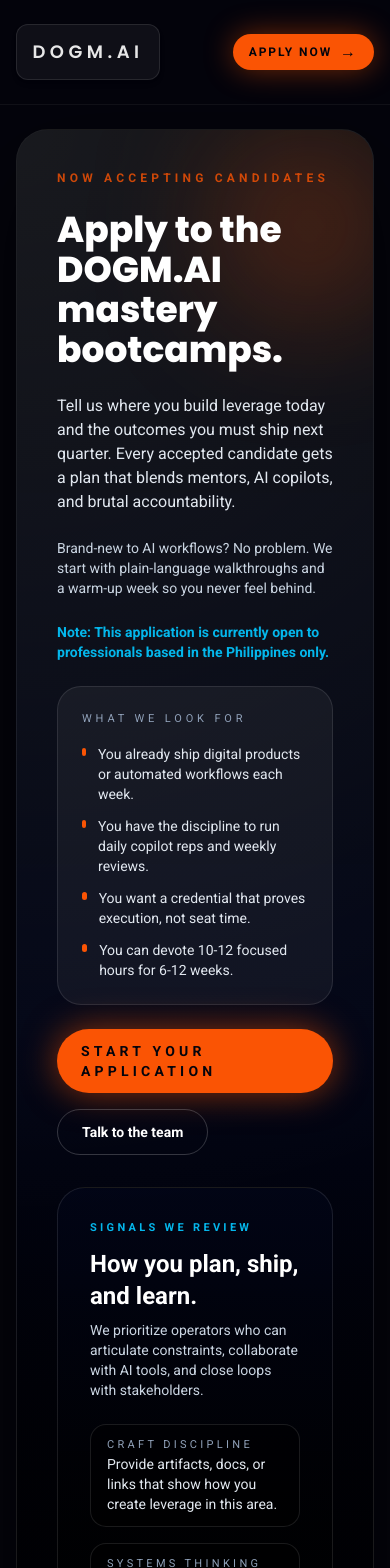
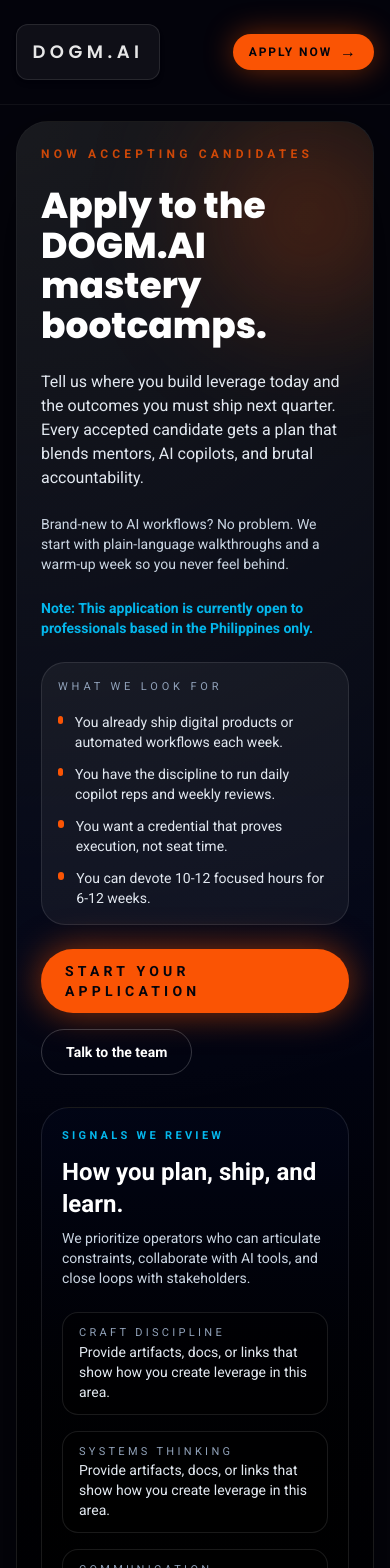
Before and after one commit to LiveLifeWithLove/dogmai, a Next.js app: page /apply in a window 390 px wide. Shown: the top 1568 px of the page. Built offline with nearby package versions, Linux system fonts and the light colour scheme.

Commit message:
feat: update

```diff
--- a/app/apply/page.tsx
+++ b/app/apply/page.tsx
@@ -48,8 +48,8 @@
           <div className="absolute inset-0 bg-[radial-gradient(circle_at_top,_rgba(255,255,255,0.08),_transparent_55%)]" />
         </div>
 
-        <main className="mx-auto flex w-full max-w-6xl flex-1 flex-col gap-16 px-4 pb-16 pt-6">
-          <section className="relative grid gap-8 overflow-hidden rounded-[32px] border border-white/10 bg-gradient-to-b from-[#05060b] via-slate-950/80 to-black/85 p-10 shadow-[0_35px_95px_rgba(0,0,0,0.65)] lg:grid-cols-[1.2fr_0.8fr]">
+        <main className="mx-auto flex w-full max-w-6xl flex-1 flex-col gap-16 px-4 pb-14 pt-4 sm:pb-16 sm:pt-6">
+          <section className="relative grid gap-8 overflow-hidden rounded-[32px] border border-white/10 bg-gradient-to-b from-[#05060b] via-slate-950/80 to-black/85 p-6 shadow-[0_35px_95px_rgba(0,0,0,0.65)] sm:p-8 lg:grid-cols-[1.2fr_0.8fr] lg:p-10">
               <div className="pointer-events-none absolute inset-0">
                 <div className="absolute inset-0 bg-[radial-gradient(circle_at_top_left,rgba(255,255,255,0.08),transparent_60%)]" />
                 <div className="absolute -right-8 top-0 h-48 w-48 rounded-full bg-intl-orange/25 blur-3xl" />
@@ -69,7 +69,7 @@
                 <p className="text-sm font-semibold text-cerulean">
                   Note: This application is currently open to professionals based in the Philippines only.
                 </p>
-                <div className="rounded-3xl border border-white/10 bg-white/5 p-6">
+                <div className="rounded-3xl border border-white/10 bg-white/5 p-4 sm:p-6">
                   <p className="text-[11px] uppercase tracking-[0.35em] text-slate-400">What we look for</p>
                   <ul className="mt-4 space-y-3 text-sm text-slate-200">
                     {readinessSignals.map((signal) => (
@@ -96,7 +96,7 @@
                 </div>
               </div>
 
-              <div className="relative space-y-6 rounded-[28px] border border-white/10 bg-gradient-to-b from-slate-950/80 to-black/90 p-8">
+              <div className="relative space-y-6 rounded-[28px] border border-white/10 bg-gradient-to-b from-slate-950/80 to-black/90 p-5 sm:p-6 lg:p-8">
                 <div>
                   <p className="text-[11px] font-semibold uppercase tracking-[0.3em] text-cerulean">Signals we review</p>
                   <h2 className="mt-3 text-2xl font-semibold text-white">How you plan, ship, and learn.</h2>
@@ -106,7 +106,7 @@
                 </div>
                 <div className="grid gap-4">
                   {["Craft discipline", "Systems thinking", "Communication"].map((signal) => (
-                    <div key={signal} className="rounded-2xl border border-white/10 bg-black/40 px-4 py-3">
+                    <div key={signal} className="rounded-2xl border border-white/10 bg-black/40 px-4 py-3 sm:px-5 sm:py-4">
                       <p className="text-[11px] uppercase tracking-[0.3em] text-slate-400">{signal}</p>
                       <p className="text-sm text-slate-200">
                         Provide artifacts, docs, or links that show how you create leverage in this area.
@@ -114,7 +114,7 @@
                     </div>
                   ))}
                 </div>
-                <div className="rounded-2xl border border-white/10 bg-black/60 px-4 py-3 text-xs text-slate-300">
+                <div className="rounded-2xl border border-white/10 bg-black/60 px-4 py-3 text-xs text-slate-300 sm:px-5">
                   Need a private cohort or enterprise intake?{" "}
                   <a href="mailto:hello@dogm.ai" className="font-semibold text-intl-orange hover:text-orange-400">
                     Email hello@dogm.ai
@@ -123,14 +123,14 @@
               </div>
             </section>
 
-            <section className="relative overflow-hidden rounded-[32px] border border-white/10 bg-gradient-to-b from-[#05060b] via-slate-950/75 to-black/80 p-10 shadow-[0_35px_95px_rgba(0,0,0,0.6)]">
+            <section className="relative overflow-hidden rounded-[32px] border border-white/10 bg-gradient-to-b from-[#05060b] via-slate-950/75 to-black/80 p-6 shadow-[0_35px_95px_rgba(0,0,0,0.6)] sm:p-8 lg:p-10">
               <div className="mb-8 space-y-3">
                 <p className="text-xs font-semibold uppercase tracking-[0.35em] text-cerulean">How it works</p>
                 <h2 className="font-heading text-3xl font-bold text-white">Three steps to enter the next cohort.</h2>
               </div>
               <div className="grid gap-6 md:grid-cols-3">
                 {steps.map((step) => (
-                  <div key={step.title} className="rounded-3xl border border-white/10 bg-gradient-to-b from-black/60 to-black/30 p-6">
+                  <div key={step.title} className="rounded-3xl border border-white/10 bg-gradient-to-b from-black/60 to-black/30 p-5 sm:p-6">
                     <p className="text-[11px] font-semibold uppercase tracking-[0.4em] text-intl-orange">{step.label}</p>
                     <h3 className="mt-3 text-xl font-semibold text-white">{step.title}</h3>
                     <p className="mt-2 text-sm text-slate-300">{step.description}</p>
```
